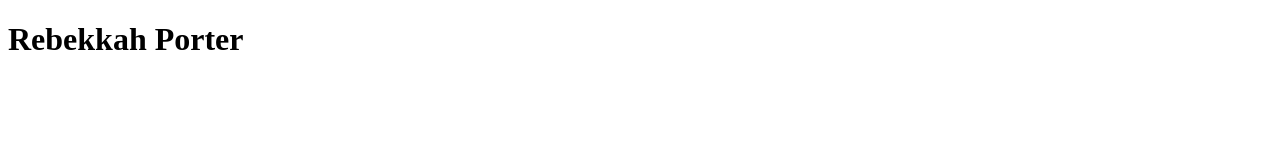
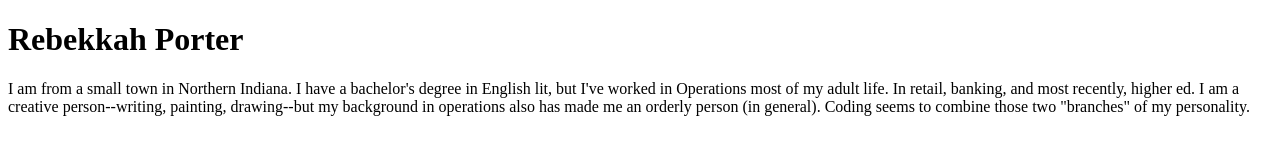
Before and after one commit to rlporter/Git-Skills, a plain HTML site: page index.html in a window 1280 px wide. Drawn offline with Linux system fonts and the light colour scheme.

Commit message:
Add bio info on new branch

```diff
--- a/index.html
+++ b/index.html
@@ -7,6 +7,9 @@
   </head>
     <body>
       <h1>Rebekkah Porter</h1>
+      <p>
+        I am from a small town in Northern Indiana. I have a bachelor's degree in English lit, but I've worked in Operations most of my adult life. In retail, banking, and most recently, higher ed. I am a creative person--writing, painting, drawing--but my background in operations also has made me an orderly person (in general). Coding seems to combine those two "branches" of my personality.
+      </p>
 
     </body>
 
```
